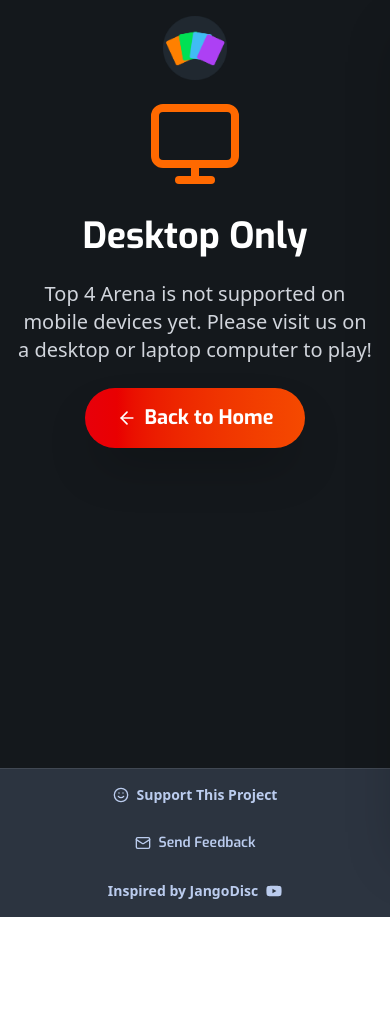
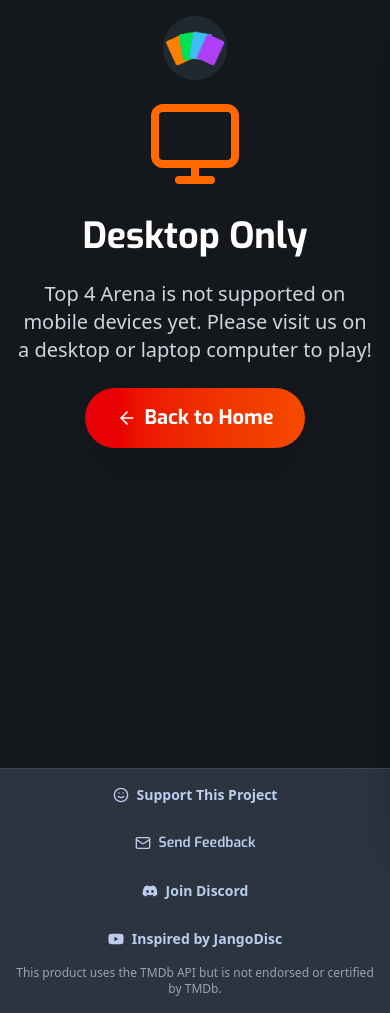
Before and after one commit to msmithfl/top-4-arena, a React (Vite) app in the folder frontend/Top4Battle/: page /mobile-not-supported in a window 390 px wide. Before the commit the page ends 917 px from the top, so only its background shows below. Built offline with nearby package versions, Linux system fonts and the light colour scheme; no server answers; a web font is replaced by a local one.

Commit message:
footer component, adjust card overview poster size on small screens

```diff
--- a/frontend/Top4Battle/src/components/DeckPopup.tsx
+++ b/frontend/Top4Battle/src/components/DeckPopup.tsx
@@ -63,7 +63,7 @@ const DeckPopup: React.FC<DeckPopupProps> = ({ deck, discardPile }) => {
           </div>
 
           {/* Card Grid */}
-          <div className="grid grid-cols-2 md:grid-cols-4 2xl:grid-cols-6 gap-2 flex-1 overflow-y-auto content-start px-2 pb-2 pt-4">
+          <div className="grid grid-cols-2 md:grid-cols-4 [@media(min-width:1600px)]:grid-cols-6 gap-2 flex-1 overflow-y-auto content-start px-2 pb-2 pt-4">
             {deck.map(card => (
             <div
               key={card.id}
@@ -96,7 +96,7 @@ const DeckPopup: React.FC<DeckPopupProps> = ({ deck, discardPile }) => {
               <div className="bg-white/10 backdrop-blur-sm rounded-lg p-4 border border-white/10">
                 {/* Poster */}
                 {/* Fix poster size by height to avoid size shifting on y */}
-                <div className="mb-4 relative cursor-pointer [@media(max-height:800px)]:max-w-42 [@media(max-height:800px)]:mx-auto" onClick={() => setShowDescription(!showDescription)}>
+                <div className="mb-4 relative cursor-pointer [@media(max-height:750px)]:max-w-40 [@media(max-height:800px)]:max-w-44 [@media(max-height:800px)]:mx-auto" onClick={() => setShowDescription(!showDescription)}>
                   <img
                     src={`https://image.tmdb.org/t/p/w300${selectedCard.poster_path}`}
                     alt={selectedCard.title}
--- /dev/null
+++ b/frontend/Top4Battle/src/components/Footer.tsx
@@ -0,0 +1,58 @@
+import { Smile, Mail } from 'lucide-react';
+import { FaYoutube, FaDiscord } from "react-icons/fa";
+
+interface FooterProps {
+  onFeedbackClick: () => void;
+}
+
+const Footer = ({ onFeedbackClick }: FooterProps) => {
+  return (
+    <footer className="w-full bg-[#2C3440] border-t border-white/10 py-2">
+      <div className="max-w-5xl mx-auto px-4">
+        <div className="flex flex-col md:flex-row items-center justify-center gap-4">
+          <div className="flex flex-col md:flex-row gap-3 items-center">
+            <a
+              href="https://buymeacoffee.com/msmithfls"
+              target="_blank"
+              rel="noopener noreferrer"
+              className="text-[#BBCCEE] hover:text-white font-semibold py-2 px-4 flex items-center gap-2 transition-all text-sm"
+            >
+              <Smile className="w-4 h-4" />
+              Support This Project
+            </a>
+            <button
+              onClick={onFeedbackClick}
+              className="text-[#BBCCEE] hover:text-white font-semibold py-2 px-4 flex items-center gap-2 transition-all text-sm cursor-pointer"
+            >
+              <Mail className="w-4 h-4" />
+              Send Feedback
+            </button>
+            <a
+              href="https://discord.gg/N3TMnx5f7"
+              target="_blank"
+              rel="noopener noreferrer"
+              className="text-[#BBCCEE] hover:text-white font-semibold py-2 px-4 flex items-center gap-2 transition-all text-sm"
+            >
+              <FaDiscord className="w-4 h-4" />
+              Join Discord
+            </a>
+            <a
+              href="https://www.youtube.com/watch?v=dTzUGpEE9ls"
+              target="_blank"
+              rel="noopener noreferrer"
+              className="mb-2 md:mb-0 text-[#BBCCEE] hover:text-white font-semibold py-2 px-4 flex items-center gap-2 transition-all text-sm"
+            >
+              <FaYoutube className="w-4 h-4" />
+              Inspired by JangoDisc
+            </a>
+          </div>
+        </div>
+        <div className='mb-2 md:mb-0'>
+          <p className='text-center text-xs text-gray-400'>This product uses the TMDb API but is not endorsed or certified by TMDb.</p>
+        </div>
+      </div>
+    </footer>
+  );
+};
+
+export default Footer;
--- a/frontend/Top4Battle/src/components/LandingPage.tsx
+++ b/frontend/Top4Battle/src/components/LandingPage.tsx
@@ -1,8 +1,8 @@
 import { useNavigate } from 'react-router-dom'
-import { Swords, Film, Trophy, Mail, X, Smile } from 'lucide-react'
+import { Swords, Film, Trophy, Mail, X } from 'lucide-react'
 import { useState } from 'react'
-import { FaYoutube, FaDiscord } from "react-icons/fa";
 import MovieCarousel from './MovieCarousel';
+import Footer from './Footer';
 
 const APP_VERSION = "0.1.0-early";
 
@@ -142,51 +142,7 @@ const LandingPage = () => {
       )}
 
       {/* Footer */}
-      <footer className="w-full bg-[#2C3440] border-t border-white/10 py-2">
-        <div className="max-w-5xl mx-auto px-4">
-          <div className="flex flex-col md:flex-row items-center justify-center gap-4">
-            <div className="flex flex-col md:flex-row gap-3 items-center">
-              <a
-                href="https://buymeacoffee.com/msmithfls"
-                target="_blank"
-                rel="noopener noreferrer"
-                className="text-[#BBCCEE] hover:text-white font-semibold py-2 px-4 flex items-center gap-2 transition-all text-sm"
-              >
-                <Smile className="w-4 h-4" />
-                Support This Project
-              </a>
-              <button
-                onClick={() => setIsPanelOpen(true)}
-                className="text-[#BBCCEE] hover:text-white font-semibold py-2 px-4 flex items-center gap-2 transition-all text-sm cursor-pointer"
-              >
-                <Mail className="w-4 h-4" />
-                Send Feedback
-              </button>
-              <a
-              href="https://discord.gg/N3TMnx5f7"
-              target="_blank"
-              rel="noopener noreferrer"
-              className="text-[#BBCCEE] hover:text-white font-semibold py-2 px-4 flex items-center gap-2 transition-all text-sm"
-              >
-                <FaDiscord className="w-4 h-4" />
-                Join Discord
-              </a>
-              <a
-                href="https://www.youtube.com/watch?v=dTzUGpEE9ls"
-                target="_blank"
-                rel="noopener noreferrer"
-                className="text-[#BBCCEE] hover:text-white font-semibold py-2 px-4 flex items-center gap-2 transition-all text-sm"
-              >
-                <FaYoutube className="w-4 h-4" />
-                Inspired by JangoDisc
-              </a>
-            </div>
-          </div>
-          <div>
-            <p className='text-center text-xs text-gray-400'>This product uses the TMDb API but is not endorsed or certified by TMDb.</p>
-          </div>
-        </div>
-      </footer>
+      <Footer onFeedbackClick={() => setIsPanelOpen(true)} />
     </div>
   );
 };
--- a/frontend/Top4Battle/src/components/MobileNotSupported.tsx
+++ b/frontend/Top4Battle/src/components/MobileNotSupported.tsx
@@ -1,8 +1,7 @@
 import { useNavigate } from 'react-router-dom';
-import { Monitor, ArrowLeft } from 'lucide-react';
+import { Monitor, ArrowLeft, Mail, X } from 'lucide-react';
 import MovieCarousel from './MovieCarousel';
-import { Smile, Mail } from 'lucide-react';
-import { FaYoutube } from "react-icons/fa";
+import Footer from './Footer';
 import { useState, useEffect } from 'react';
 
 const APP_VERSION = "0.1.0-early";
@@ -73,7 +72,7 @@ const MobileNotSupported = () => {
               onClick={() => setIsPanelOpen(false)}
               className="text-gray-400 hover:text-white transition-colors cursor-pointer"
             >
-              ×
+              <X className="w-6 h-6" />
             </button>
           </div>
           <form onSubmit={handleSubmit} className="flex-1 flex flex-col space-y-4">
@@ -118,39 +117,7 @@ const MobileNotSupported = () => {
       )}
 
       {/* Footer */}
-      <footer className="w-full bg-[#2C3440] border-t border-white/10 py-2">
-        <div className="max-w-5xl mx-auto px-4">
-          <div className="flex flex-col md:flex-row items-center justify-center gap-4">
-            <div className="flex flex-col md:flex-row gap-3 items-center">
-              <a
-                href="https://buymeacoffee.com/msmithfls"
-                target="_blank"
-                rel="noopener noreferrer"
-                className="text-[#BBCCEE] hover:text-white font-semibold py-2 px-4 flex items-center gap-2 transition-all text-sm"
-              >
-                <Smile className="w-4 h-4" />
-                Support This Project
-              </a>
-              <button
-                onClick={() => setIsPanelOpen(true)}
-                className="text-[#BBCCEE] hover:text-white font-semibold py-2 px-4 flex items-center gap-2 transition-all text-sm cursor-pointer"
-              >
-                <Mail className="w-4 h-4" />
-                Send Feedback
-              </button>
-              <a
-                href="https://www.youtube.com/watch?v=dTzUGpEE9ls&t=112s"
-                target="_blank"
-                rel="noopener noreferrer"
-                className="text-[#BBCCEE] hover:text-white font-semibold py-2 px-4 flex items-center gap-2 transition-all text-sm"
-              >
-                Inspired by JangoDisc
-                <FaYoutube className="w-4 h-4" />
-              </a>
-            </div>
-          </div>
-        </div>
-      </footer>
+      <Footer onFeedbackClick={() => setIsPanelOpen(true)} />
     </div>
   );
 };
```
